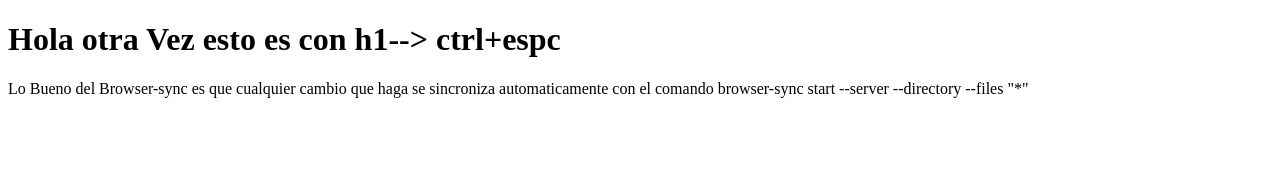
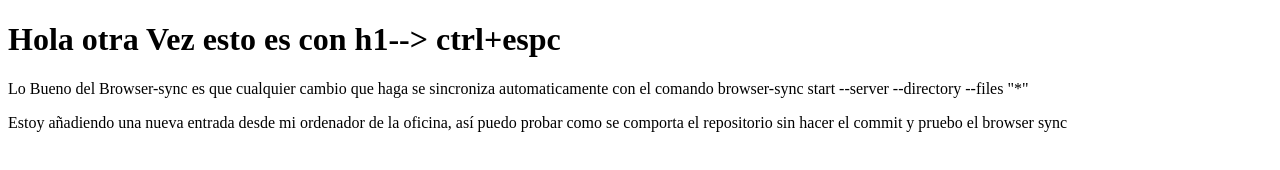
Before and after one commit to alx1716/CursoTW, a plain HTML site: page site/index.html in a window 1280 px wide. Drawn offline with Linux system fonts and the light colour scheme.

Commit message:
modifico desde la oficina para probar

```diff
--- a/site/index.html
+++ b/site/index.html
@@ -8,5 +8,6 @@
 <body>
 <h1>Hola otra Vez esto es con h1--> ctrl+espc </h1>
 <p>Lo Bueno del Browser-sync es que cualquier cambio que haga se sincroniza automaticamente con el comando browser-sync start --server --directory --files "*" </p>
+<p>Estoy añadiendo una nueva entrada desde mi ordenador de la oficina, así puedo probar como se comporta el repositorio sin hacer el commit y pruebo el browser sync</p>
 </body>
 </html>
```
